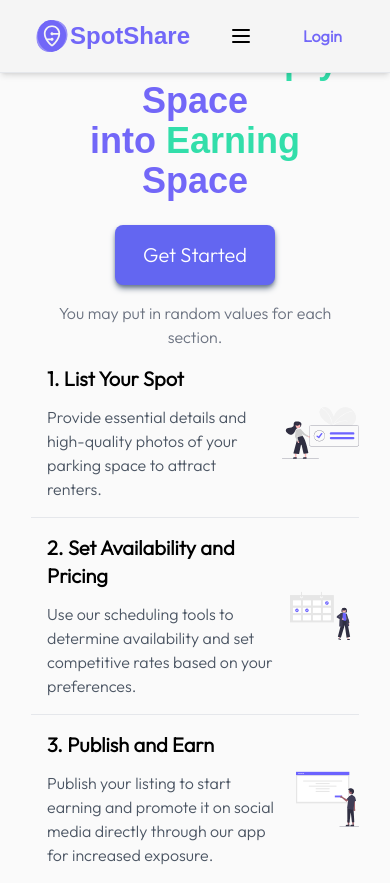
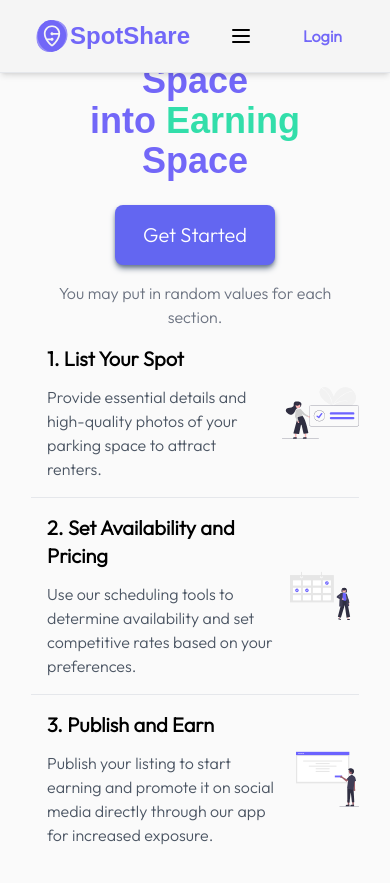
Before and after one commit to Zeethx/Spotshare-test, a React (Create React App) app: page /become-a-host in a window 390 px wide. Built offline with nearby package versions, Linux system fonts and the light colour scheme; no server answers; a web font is replaced by a local one.

Commit message:
Update GetStarted.jsx

```diff
--- a/src/components/Host/GetStarted.jsx
+++ b/src/components/Host/GetStarted.jsx
@@ -13,7 +13,7 @@ function GetStarted() {
   }
   return (
     <div className="flex flex-col lg:flex-row  h-screen justify-center items-center">
-      <div className="lg:w-1/2 text-center mt-10 md:mt-0 pt-10 ">
+      <div className="lg:w-1/2 text-center mt-30 sm:mt-10 md:mt-0 pt-10 ">
         <h1 className="text-4xl md:text-7xl font-bold text-primary-color font-freeman">
           Turn Your <span className="text-[#32deaa]" >Empty</span> Space <br />into <span className="text-[#32deaa]" > Earning</span> Space
         </h1>
```
